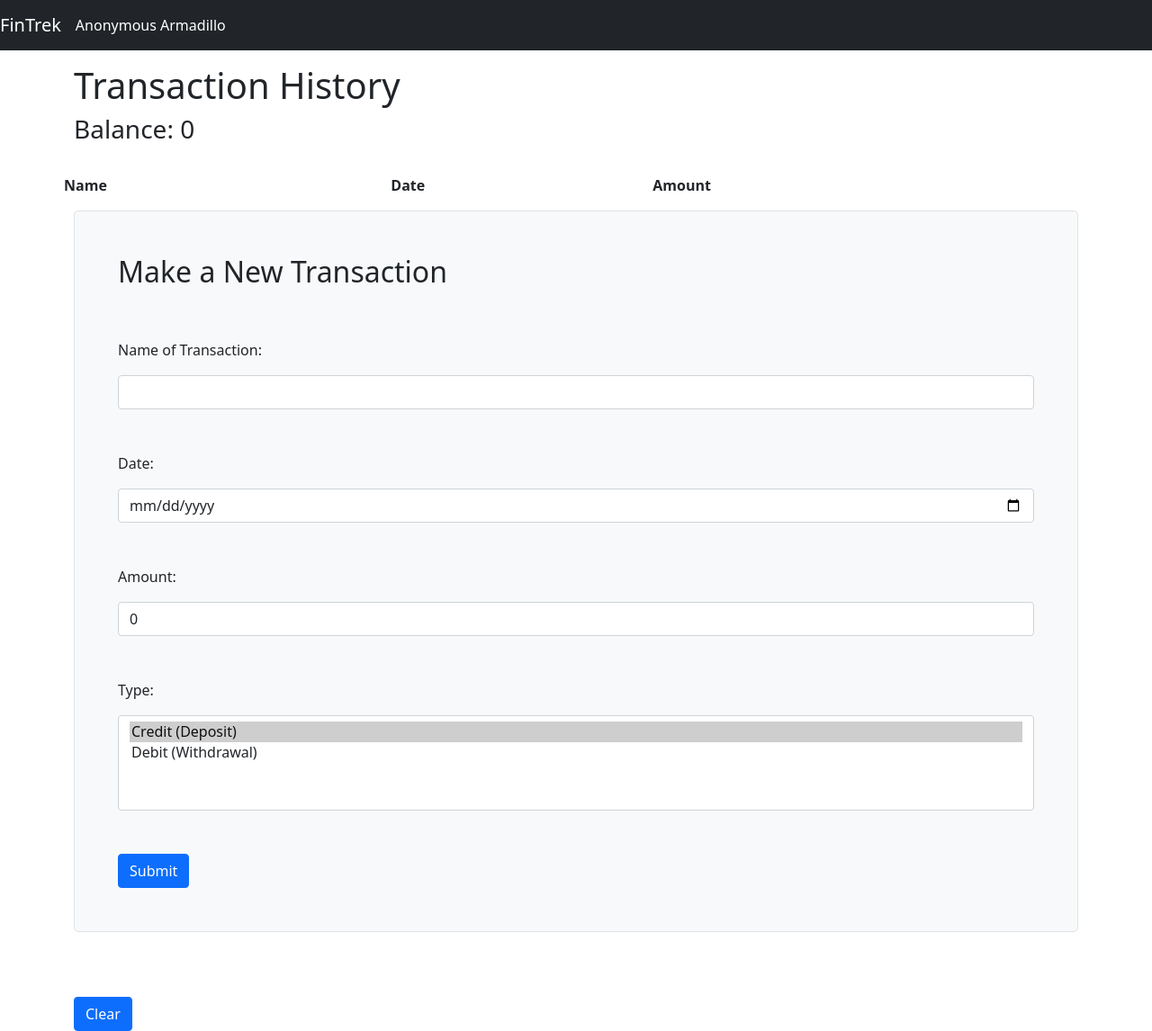
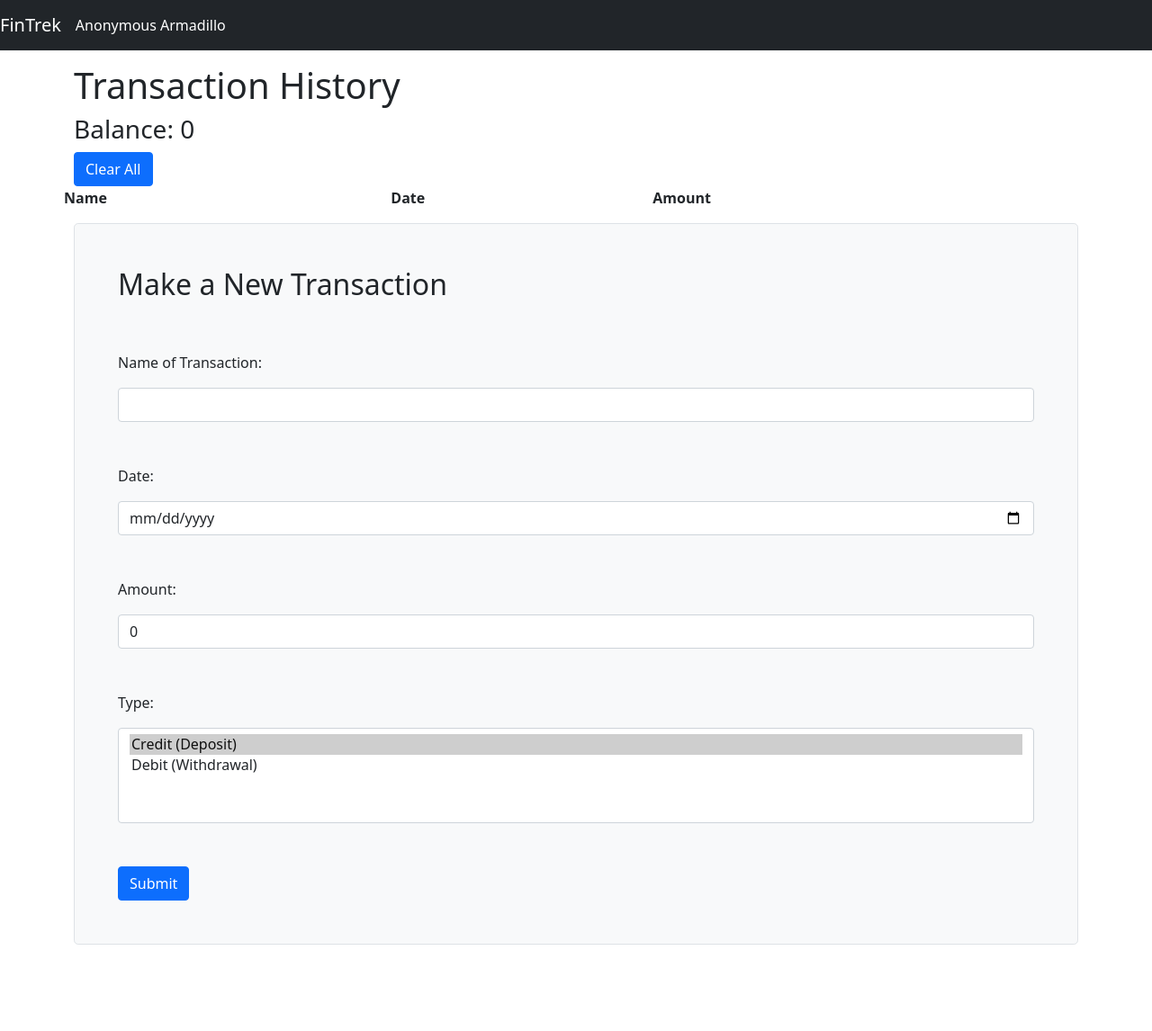
Before and after one commit to donggrant/finance-tracker-js, a plain HTML site: page index.html in a window 1280 px wide. Shown: the whole page at 90% size. After the commit the page ends 1122 px from the top, so only its background shows below. Drawn offline with nearby package versions, Linux system fonts and the light colour scheme.

Commit message:
Changed location of clear button and added sources

```diff
--- a/index.html
+++ b/index.html
@@ -1,6 +1,12 @@
 <!DOCTYPE html>
 <html>
     <head>
+        <!--
+            Sources:
+            https://www.javascripttutorial.net/javascript-dom/javascript-form/
+            https://developer.mozilla.org/en-US/docs/Web/API/HTMLFormElement/elements
+            https://www.w3schools.com/jsref/event_onclick.asp
+        -->
         <meta charset="UTF-8">
 
         <meta name="viewport" content="width=device-width, initial-scale=1">
@@ -33,6 +39,7 @@
             <h1>Transaction History</h1>
             <h3 id="balance">Balance: 0</h3>
         </div>
+        <button type="click" id="clear" class="btn btn-primary">Clear All</button>
         <br>
         <div class="row">
             <table id="transaction_table">
@@ -82,7 +89,7 @@
             <br><br>
             <br>
         </form>
-        <button type="click" id="clear" class="btn btn-primary">Clear</button>
+
     </div>
     <script type="text/javascript" src="index.js"></script>
 </body>
```
Also changed, not shown: index.js (+0 -14 lines).
